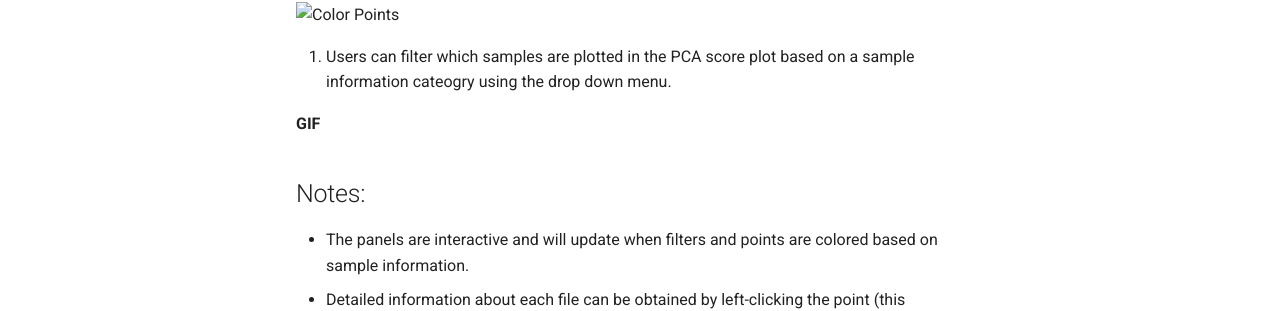
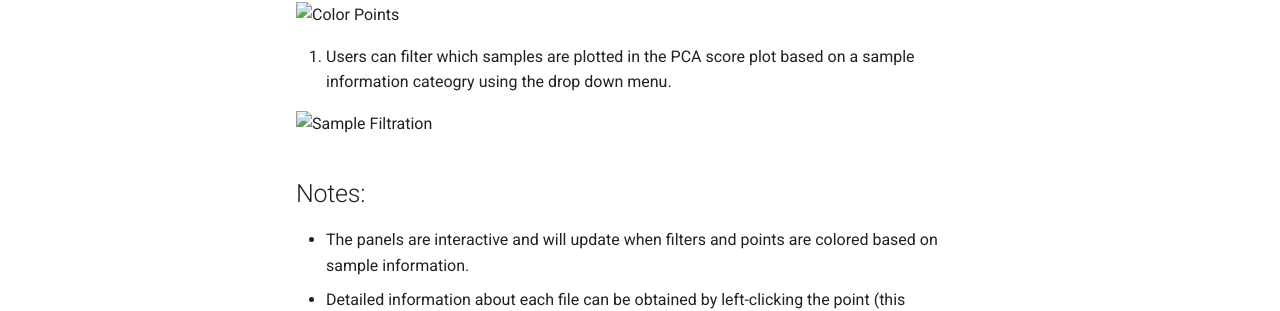
Before and after one commit to mwang87/ReDU-MS2-Documentation, an MkDocs documentation site: the page built from docs/AnalyzePublicData_MultivariateComparisons.md, in a window 1280 px wide and 900 px high, scrolled down 813 px. Shown: the part 375-686 px from the top of the window. Built offline with MkDocs 1.6.1 and Material for MkDocs 9.7.7, drawn with Linux system fonts in a browser that asks for light colours; old or Windows-style settings are respelled for this version of MkDocs.

Commit message:
update gif references

```diff
--- a/docs/AnalyzePublicData_MultivariateComparisons.md
+++ b/docs/AnalyzePublicData_MultivariateComparisons.md
@@ -18,11 +18,11 @@
 
  4. Users can change how the points are colored in the PCA score plot based on a sample information category selected using the drop down menu.
 
-![Color Points](/images/axis_change.gif)
+![Color Points](/images/color_change.gif)
 
  5. Users can filter which samples are plotted in the PCA score plot based on a sample information cateogry using the drop down menu.
 
-   **GIF**
+![Sample Filtration](/images/filter_samples.gif)
 
 ## Notes:
  * The panels are interactive and will update when filters and points are colored based on sample information.
```
